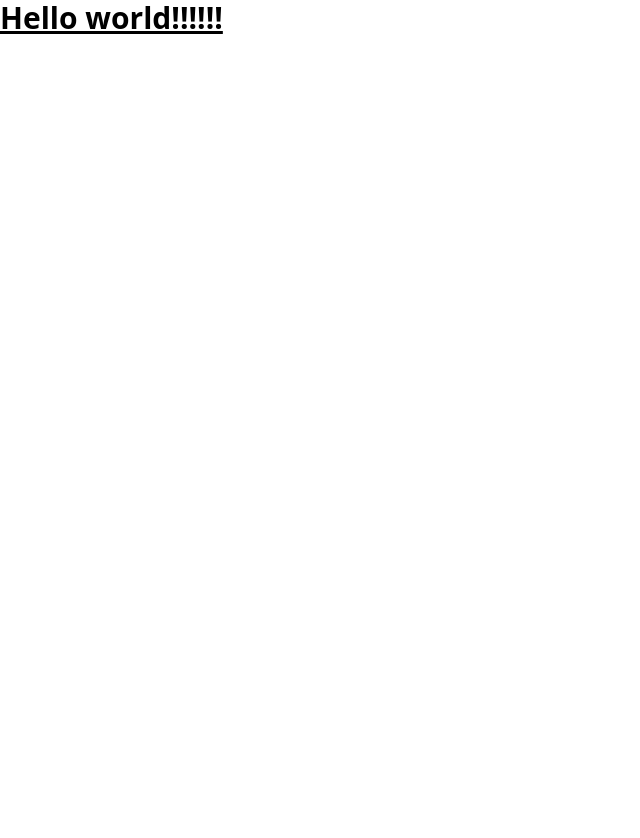
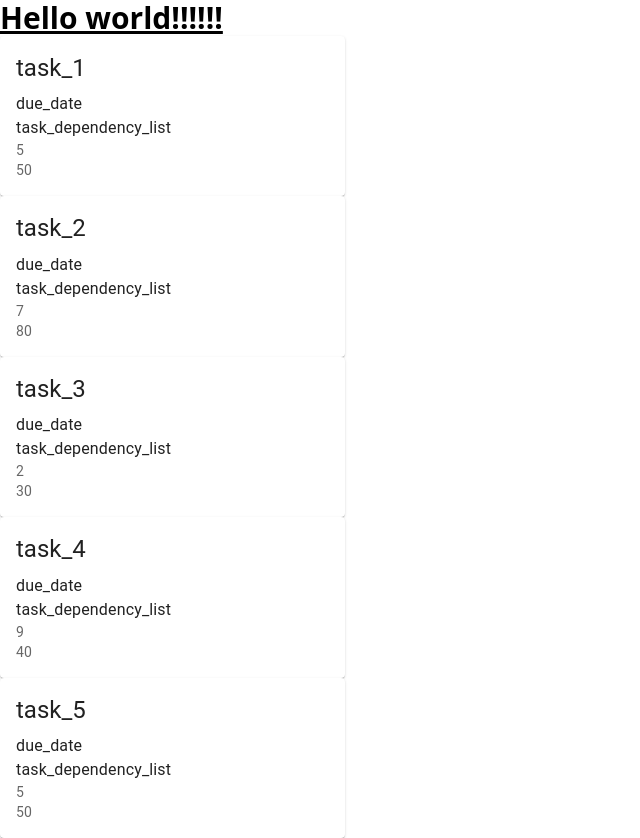
Before and after one commit to 394-s25/task_me_later, a React (Vite) app: page / in a window 1280 px wide. Shown: the whole page, without its empty margins (0-640 px from the left). Before the commit the page ends 800 px from the top, so only its background shows below. Built offline with nearby package versions, Linux system fonts and the light colour scheme.

Commit message:
mapping?

```diff
--- a/mock_data.json
+++ b/mock_data.json
@@ -1,5 +1,5 @@
 {
-  "task_card_preview_mock": [
+  "tasks": [
     {
       "task_title": "task_1",
       "parent_project": "proj_1",
--- a/src/App.jsx
+++ b/src/App.jsx
@@ -8,7 +8,9 @@ const App = () => {
       <div>
         <h1 class="text-3xl font-bold underline">Hello world!!!!!!</h1>
 
-        <TaskCardPreview taskData={mockData} />
+        <TaskCardPreview
+        //  taskData={mockData}
+        />
       </div>
     </>
   );
--- a/src/components/TaskCardPreview.jsx
+++ b/src/components/TaskCardPreview.jsx
@@ -8,8 +8,9 @@ import Dialog from "@mui/material/Dialog";
 import DialogTitle from "@mui/material/DialogTitle";
 import { useState } from "react";
 import TaskCardModal from "./TaskCardModal";
+import taskData2 from "../../mock_data.json";
 
-export default function TaskCardPreview({ taskData }) {
+export default function TaskCardPreview() {
   const [open, setOpen] = useState(false);
   const [selectedCard, setSelectedCard] = useState(-1);
   const handleCardClick = (taskId) => {
@@ -22,7 +23,7 @@ export default function TaskCardPreview({ taskData }) {
   };
   return (
     <>
-      {taskData.task_card_preview_mock.map((taskItem) => {
+      {taskData2.tasks.map((taskItem) => (
         <>
           <Card sx={{ maxWidth: 345 }}>
             <CardActionArea
@@ -44,13 +45,13 @@ export default function TaskCardPreview({ taskData }) {
               </CardContent>
             </CardActionArea>
           </Card>
-          <TaskCardModal
+          {/* <TaskCardModal
             taskId={selectedCard}
             open={open}
             onClose={handleDialogClose}
-          />
-        </>;
-      })}
+          /> */}
+        </>
+      ))}
     </>
   );
 }
```
